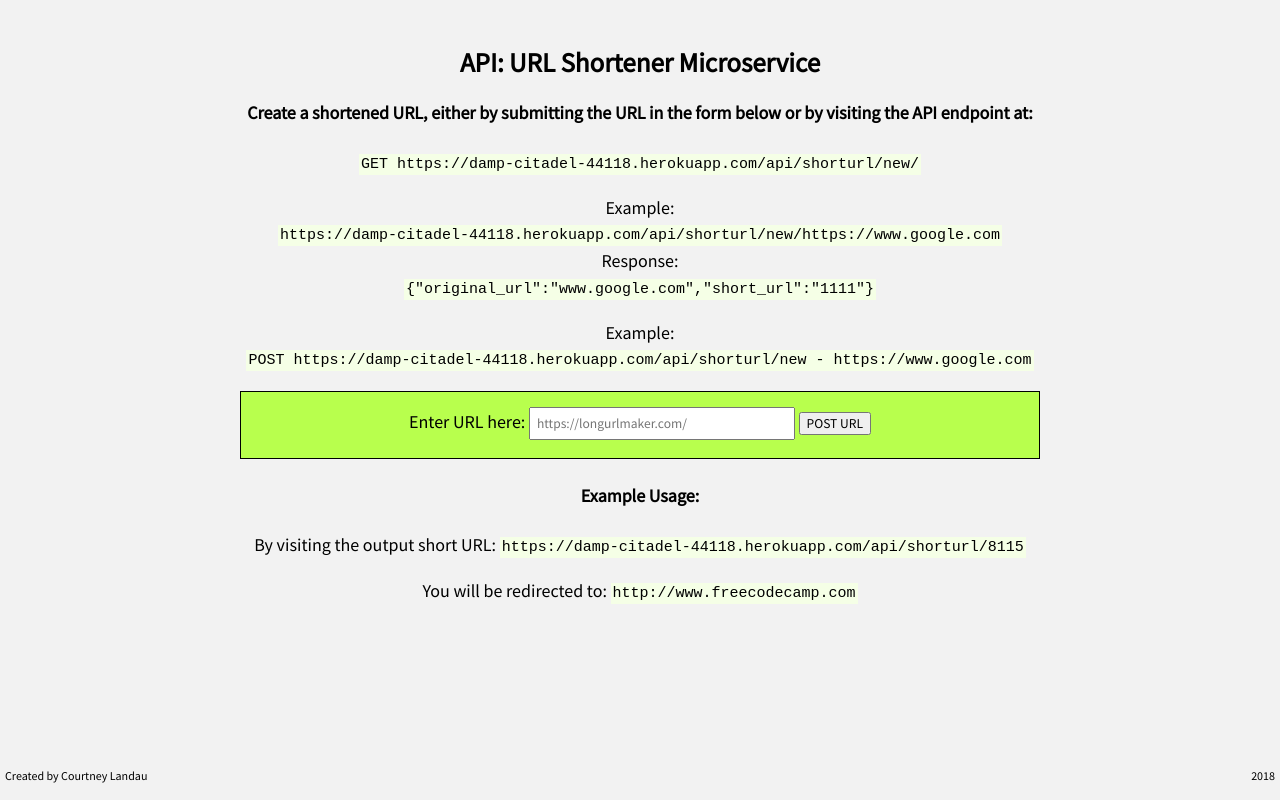
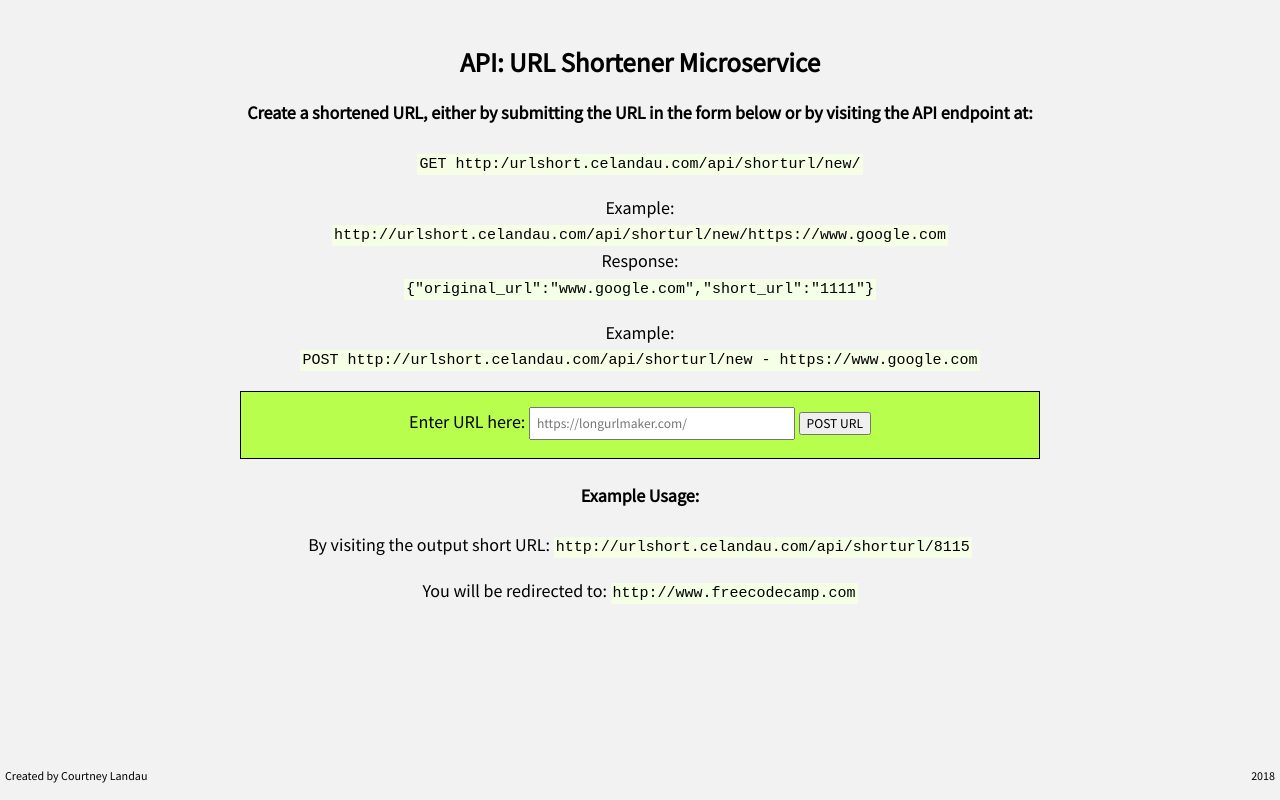
Before and after one commit to clandau/urlShortenerMicroservice, a website: page views/index.html in a window 1280 px wide. Drawn offline with Linux system fonts and the light colour scheme; files that its build step writes are made by us from their sources.

Commit message:
fix urls

```diff
--- a/views/index.html
+++ b/views/index.html
@@ -13,12 +13,12 @@
     <div class = 'container'>
         <h2>API: URL Shortener Microservice</h2>
 
-    <h4>Create a shortened URL, either by submitting the URL in the form below or by visiting the API endpoint at: </h4><code>GET https://damp-citadel-44118.herokuapp.com/api/shorturl/new/</code>
+    <h4>Create a shortened URL, either by submitting the URL in the form below or by visiting the API endpoint at: </h4><code>GET http:/urlshort.celandau.com/api/shorturl/new/</code>
     <p>
-    Example: <br><code>https://damp-citadel-44118.herokuapp.com/api/shorturl/new/https://www.google.com</code><br>
+    Example: <br><code>http://urlshort.celandau.com/api/shorturl/new/https://www.google.com</code><br>
     Response: <br><code>{"original_url":"www.google.com","short_url":"1111"}</code>
 </p>
-    Example: <br><code>POST https://damp-citadel-44118.herokuapp.com/api/shorturl/new - https://www.google.com</code>
+    Example: <br><code>POST http://urlshort.celandau.com/api/shorturl/new - https://www.google.com</code>
     <p>
     <div id='form-div'>
     <form id='url-form' method="POST" action ='/api/shorturl/new'>
@@ -30,7 +30,7 @@
 <div>
     <h4>Example Usage:</h4>
     By visiting the output short URL:
-    <code>https://damp-citadel-44118.herokuapp.com/api/shorturl/8115</code>
+    <code>http://urlshort.celandau.com/api/shorturl/8115</code>
 
     <p>You will be redirected to:
     <code>http://www.freecodecamp.com</code>
```
